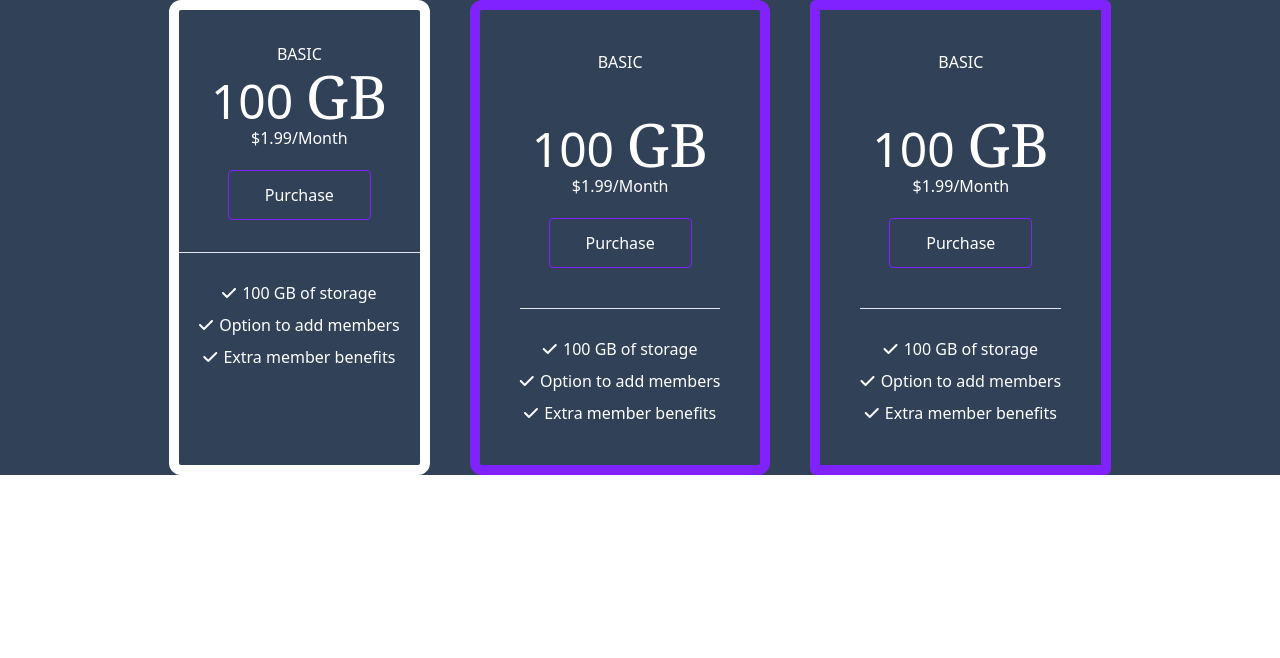
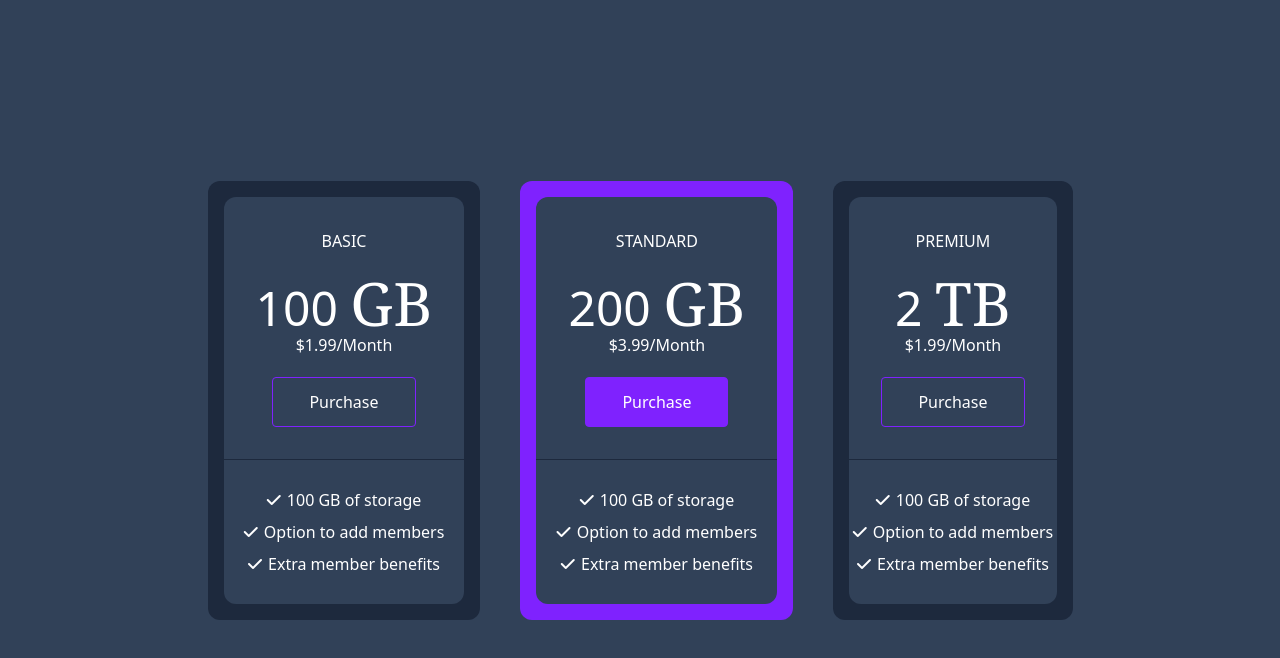
Before and after one commit to tabassumsaifi/TailwindCSS-Price_listing, a website: page src/index.html in a window 1280 px wide. Drawn offline with Linux system fonts and the light colour scheme.

Commit message:
Updated elements

```diff
--- a/src/index.html
+++ b/src/index.html
@@ -14,15 +14,15 @@
     <title>Price Listing</title>
   </head>
   <body>
-    <section class="flex justify-center items-center min-h-scree bg-slate-700">
+    <section class="flex justify-center items-center min-h-screen bg-slate-700">
       <div class="flex md:flex-row flex-col gap-10">
-        <div class="rounded-xl border-10 bg-slate-700 text-center text-white">
+        <div class="rounded-xl bg-slate-800 text-center text-white">
           <!--package name and price detail-->
-          <div class="rounded-t-xl p-8">
+          <div class="rounded-t-xl p-8 mx-4 mt-4 bg-slate-700">
             <p class="uppercase text-md">basic</p>
             <!--price detail-->
 
-            <h2 class="text-5xl">
+            <h2 class="text-5xl mt-5">
               100 <span class="uppercase text-6xl font-serif">gb</span>
             </h2>
             <p>$1.99/Month</p>
@@ -34,8 +34,10 @@
           </div>
 
           <!--package inclusion-->
-          <div class="border-t-1 border-gray-200">
-            <ul class="flex flex-col gap-2 mt-7">
+          <div
+            class="rounded-b-xl border-t-1 border-slate-800 mx-4 mb-4 bg-slate-700"
+          >
+            <ul class="flex flex-col gap-2 pt-7 pb-7">
               <li>
                 <i class="fa-solid fa-check mr-0.5"></i> 100 GB of storage
               </li>
@@ -48,26 +50,28 @@
             </ul>
           </div>
         </div>
-        <div
-          class="rounded-xl border-10 border-violet-600 p-10 text-center text-white"
-        >
-          <!--package name-->
-          <p class="uppercase text-md">basic</p>
-          <!--price detail-->
-          <div class="mt-10 mb-10">
-            <h2 class="text-5xl">
-              100 <span class="uppercase text-6xl font-serif">gb</span>
+        <div class="rounded-xl bg-violet-600 text-center text-white">
+          <!--package name and price detail-->
+          <div class="rounded-t-xl p-8 mx-4 mt-4 bg-slate-700">
+            <p class="uppercase text-md">Standard</p>
+            <!--price detail-->
+
+            <h2 class="text-5xl mt-5">
+              200 <span class="uppercase text-6xl font-serif">gb</span>
             </h2>
-            <p>$1.99/Month</p>
+            <p>$3.99/Month</p>
             <button
-              class="cursor-pointer px-9 py-3 text-center mt-5 border-1 border-violet-600 rounded-sm hover:bg-violet-600 transition duration-150"
+              class="cursor-pointer px-9 py-3 text-center mt-5 border-1 bg-violet-600 border-violet-600 rounded-sm hover:bg-violet-800 transition duration-150"
             >
               Purchase
             </button>
           </div>
+
           <!--package inclusion-->
-          <div class="border-t-1 border-gray-200">
-            <ul class="flex flex-col gap-2 mt-7">
+          <div
+            class="rounded-b-xl border-t-1 border-slate-800 mx-4 bg-slate-700"
+          >
+            <ul class="flex flex-col gap-2 pt-7 pb-7">
               <li>
                 <i class="fa-solid fa-check mr-0.5"></i> 100 GB of storage
               </li>
@@ -80,15 +84,14 @@
             </ul>
           </div>
         </div>
-        <div
-          class="rounded-md border-10 border-violet-600 p-10 text-center text-white"
-        >
-          <!--package name-->
-          <p class="uppercase text-md">basic</p>
-          <!--price detail-->
-          <div class="mt-10 mb-10">
-            <h2 class="text-5xl">
-              100 <span class="uppercase text-6xl font-serif">gb</span>
+        <div class="rounded-xl bg-slate-800 text-center text-white">
+          <!--package name and price detail-->
+          <div class="rounded-t-xl p-8 mx-4 mt-4 bg-slate-700">
+            <p class="uppercase text-md">Premium</p>
+            <!--price detail-->
+
+            <h2 class="text-5xl mt-5">
+              2 <span class="uppercase text-6xl font-serif">tb</span>
             </h2>
             <p>$1.99/Month</p>
             <button
@@ -97,9 +100,12 @@
               Purchase
             </button>
           </div>
+
           <!--package inclusion-->
-          <div class="border-t-1 border-gray-200">
-            <ul class="flex flex-col gap-2 mt-7">
+          <div
+            class="rounded-b-xl border-t-1 border-slate-800 mx-4 mb-4 bg-slate-700"
+          >
+            <ul class="flex flex-col gap-2 pt-7 pb-7">
               <li>
                 <i class="fa-solid fa-check mr-0.5"></i> 100 GB of storage
               </li>
```
Also changed, not shown: dist/output.css.
